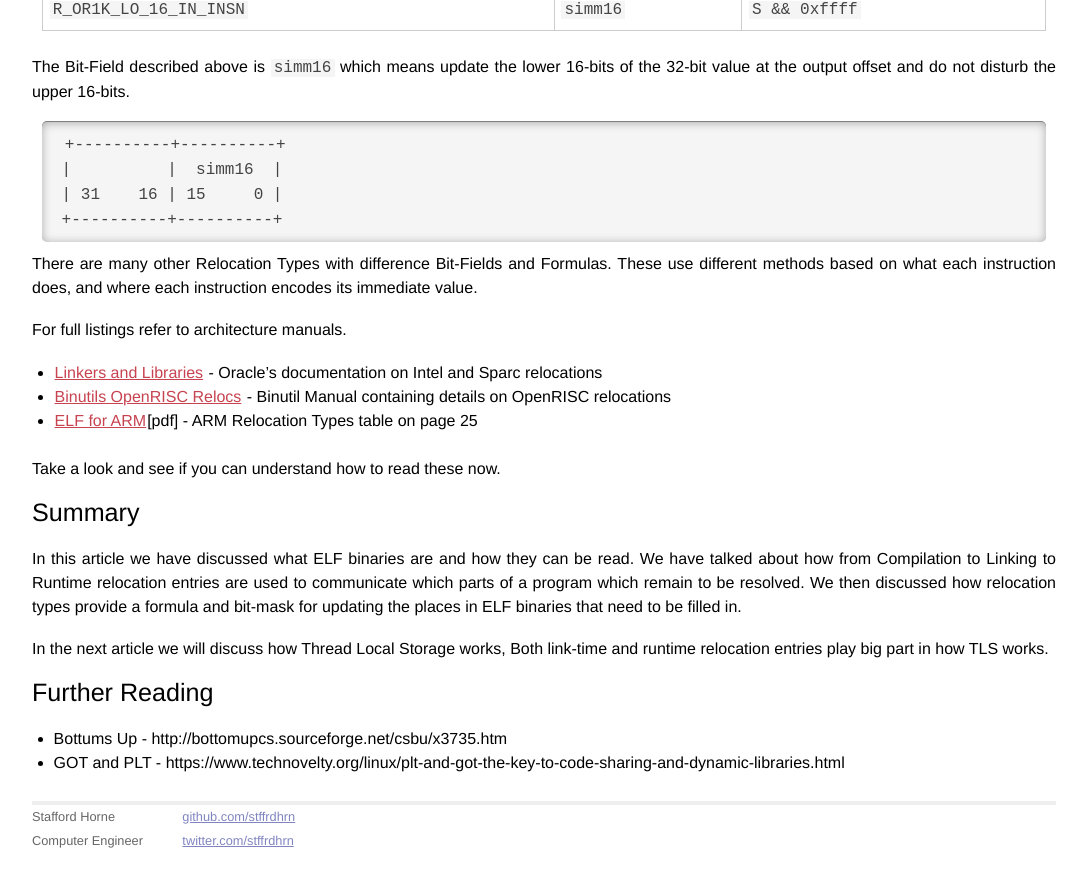
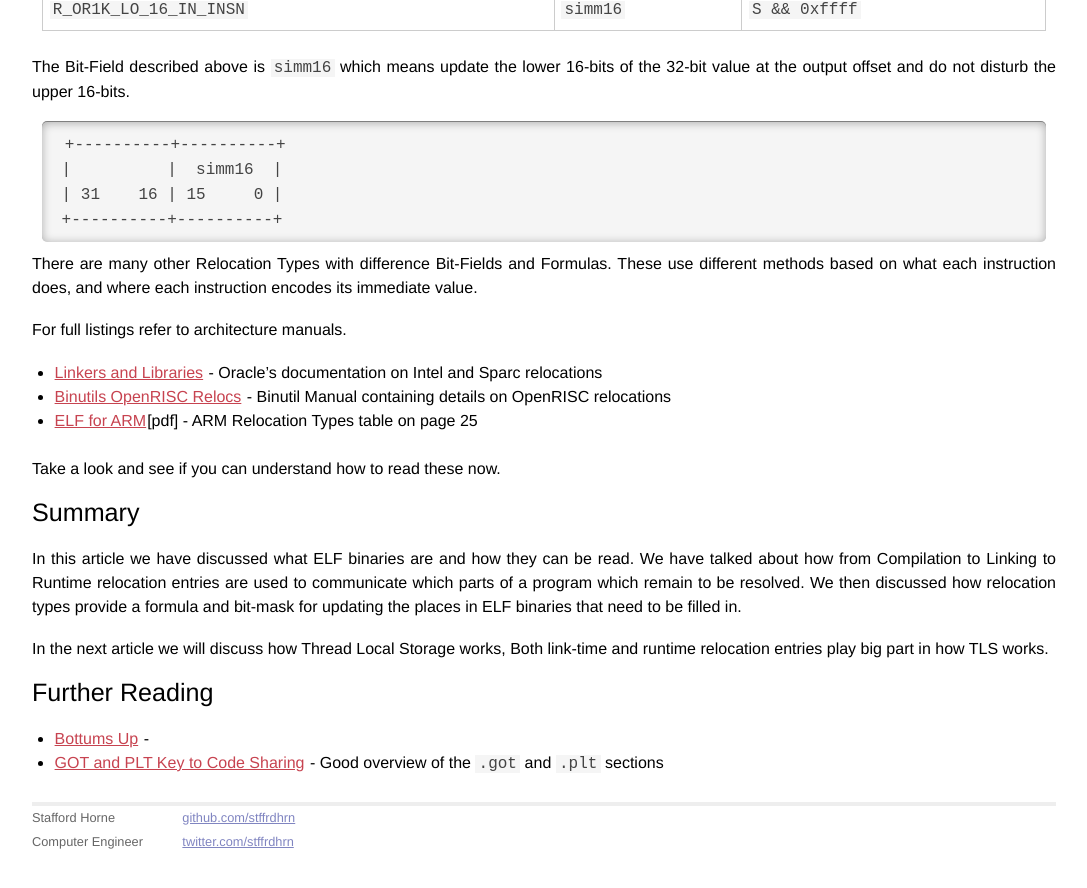
Before and after one commit to stffrdhrn/stffrdhrn.github.io, a Jekyll site: the page built from _posts/2019-11-29-relocs.md, in a window 1280 px wide and 900 px high, scrolled down 9249 px. Shown: the top 888 px of the window, without its empty margins (96-1183 px from the left). Built offline with Jekyll 4.4.1, drawn with Linux system fonts in a browser that asks for light colours; comment, search, counter and statistics services are not loaded.

Commit message:
relocs: fix links

```diff
--- a/_posts/2019-11-29-relocs.md
+++ b/_posts/2019-11-29-relocs.md
@@ -431,5 +431,5 @@ In the next article we will discuss how Thread Local Storage works, Both link-ti
 and runtime relocation entries play big part in how TLS works.
 
 ## Further Reading
-- Bottums Up - http://bottomupcs.sourceforge.net/csbu/x3735.htm
-- GOT and PLT - https://www.technovelty.org/linux/plt-and-got-the-key-to-code-sharing-and-dynamic-libraries.html
+- [Bottums Up](http://bottomupcs.sourceforge.net/csbu/x3735.htm) -
+- [GOT and PLT Key to Code Sharing](https://www.technovelty.org/linux/plt-and-got-the-key-to-code-sharing-and-dynamic-libraries.html) - Good overview of the `.got` and `.plt` sections
```
